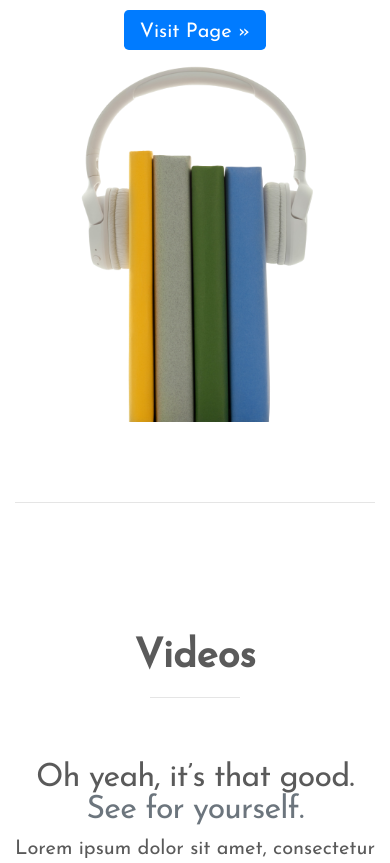
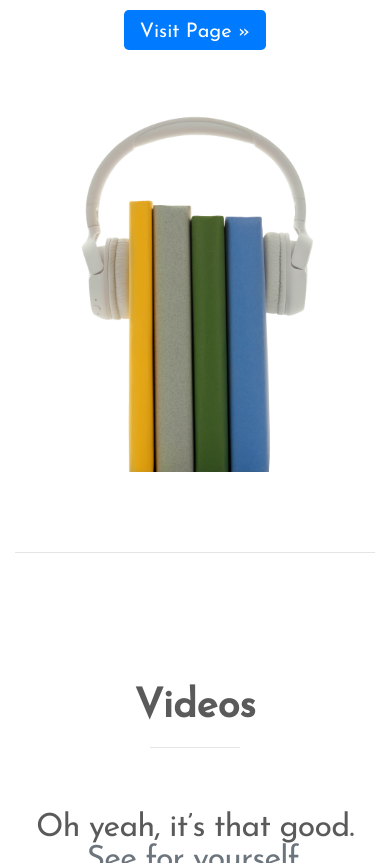
Before and after one commit to SPARK-WEB/firstproject, a plain HTML site: page index.html in a window 390 px wide. Shown: the part 2383-3246 px from the top of the page. Drawn offline with nearby package versions, Linux system fonts and the light colour scheme; a script that the page names is missing.

Commit message:
Minor Updates on Mobile Responsiveness 8:36PM 02/06/2020

```diff
--- a/index.html
+++ b/index.html
@@ -72,7 +72,7 @@
             user-select: none;
         }
 
-        @media (max-width: 500px) {
+        @media (max-width: 600px) {
             body {
                 display: flex;
                 height: 100vh;
@@ -80,6 +80,9 @@
                 align-items: center;
                 justify-content: center;
                 background: #ffffff;
+            }
+            .musicimg {
+                padding-top: 50px;
             }
         }
 
@@ -220,7 +223,7 @@
                     <p style="margin-top: 20px;"><a class="btn-lg btn-primary" href="#" role="button">Visit Page
                             &raquo;</a></p>
                 </div>
-                <div class="col-md-5">
+                <div class="col-md-5 musicimg">
                     <img src="white.png" style="width: 100%;height: auto;">
                 </div>
             </div>
```
